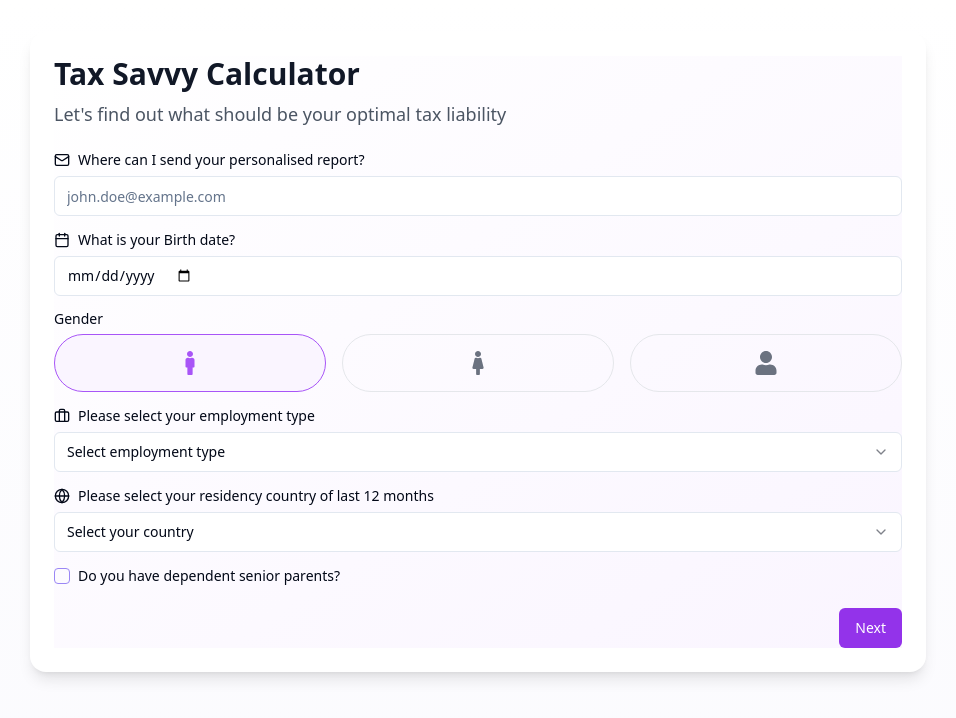
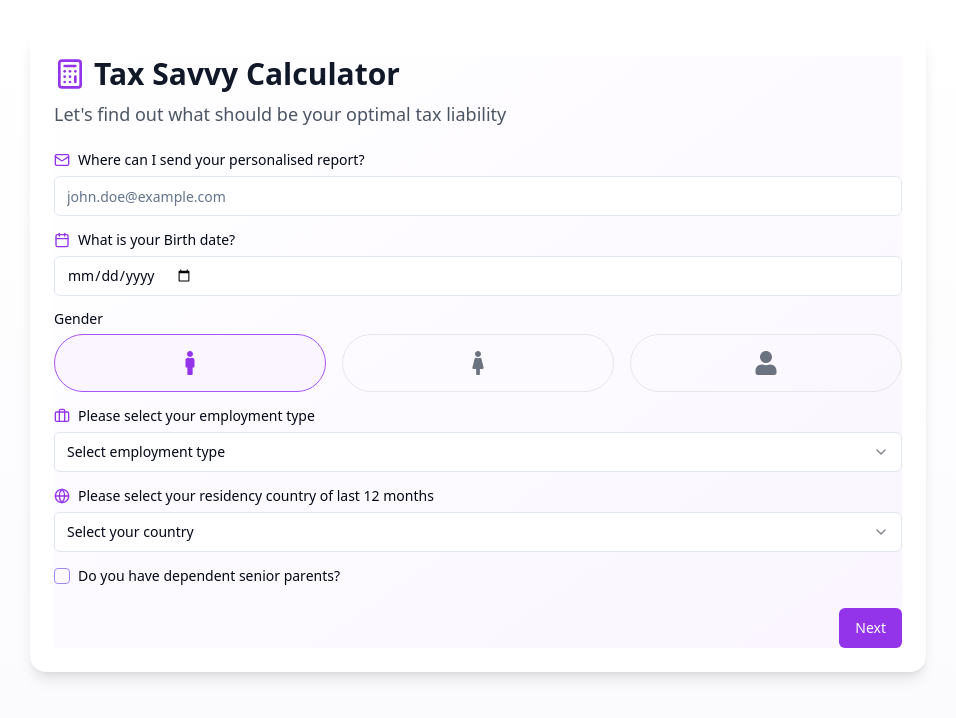
Before and after one commit to KamalikaPoddar/tax-simplify, a React (Vite) app: page / in a window 1280 px wide. Shown: the top 718 px of the page, without its empty margins (162-1118 px from the left). Built offline with nearby package versions, Linux system fonts and the light colour scheme.

Commit message:
Add calculator icon to header
Added a purple calculator icon to the header section alongside the "Tax Savvy Calculator" text.  All icons in the application should now be purple.

```diff
--- a/src/components/tax-calculator/PersonalInfoForm.tsx
+++ b/src/components/tax-calculator/PersonalInfoForm.tsx
@@ -5,7 +5,7 @@ import { Input } from "@/components/ui/input";
 import { Label } from "@/components/ui/label";
 import { Select, SelectContent, SelectItem, SelectTrigger, SelectValue } from "@/components/ui/select";
 import { Checkbox } from "@/components/ui/checkbox";
-import { Mail, Calendar, Briefcase, Globe } from "lucide-react";
+import { Mail, Calendar, Briefcase, Globe, Calculator } from "lucide-react";
 import { FaMale, FaFemale, FaUser } from 'react-icons/fa';
 
 interface PersonalInfoFormProps {
@@ -23,7 +23,10 @@ export function PersonalInfoForm({ onNext }: PersonalInfoFormProps) {
   return (
     <form onSubmit={handleSubmit} className="space-y-6 bg-gradient-to-br from-white to-purple-50">
       <div className="space-y-2">
-        <h1 className="text-3xl font-bold text-gray-900">Tax Savvy Calculator</h1>
+        <h1 className="text-3xl font-bold text-gray-900 flex items-center gap-2">
+          <Calculator className="h-8 w-8 text-purple-600" />
+          Tax Savvy Calculator
+        </h1>
         <p className="text-lg text-gray-600">
           Let's find out what should be your optimal tax liability
         </p>
@@ -32,7 +35,7 @@ export function PersonalInfoForm({ onNext }: PersonalInfoFormProps) {
       <div className="space-y-4">
         <div className="space-y-2">
           <Label htmlFor="email" className="flex items-center gap-2">
-            <Mail className="h-4 w-4" />
+            <Mail className="h-4 w-4 text-purple-600" />
             Where can I send your personalised report?
           </Label>
           <Input
@@ -53,7 +56,7 @@ export function PersonalInfoForm({ onNext }: PersonalInfoFormProps) {
 
         <div className="space-y-2">
           <Label htmlFor="birthDate" className="flex items-center gap-2">
-            <Calendar className="h-4 w-4" />
+            <Calendar className="h-4 w-4 text-purple-600" />
             What is your Birth date?
           </Label>
           <Input
@@ -95,7 +98,7 @@ export function PersonalInfoForm({ onNext }: PersonalInfoFormProps) {
               >
                 <Icon
                   className={`h-6 w-6 ${
-                    formData.personalInfo.gender === value ? "text-purple-500" : "text-gray-500"
+                    formData.personalInfo.gender === value ? "text-purple-600" : "text-gray-500"
                   }`}
                 />
               </div>
@@ -105,7 +108,7 @@ export function PersonalInfoForm({ onNext }: PersonalInfoFormProps) {
 
         <div className="space-y-2">
           <Label htmlFor="employmentType" className="flex items-center gap-2">
-            <Briefcase className="h-4 w-4" />
+            <Briefcase className="h-4 w-4 text-purple-600" />
             Please select your employment type
           </Label>
           <Select
@@ -130,7 +133,7 @@ export function PersonalInfoForm({ onNext }: PersonalInfoFormProps) {
 
         <div className="space-y-2">
           <Label htmlFor="residencyCountry" className="flex items-center gap-2">
-            <Globe className="h-4 w-4" />
+            <Globe className="h-4 w-4 text-purple-600" />
             Please select your residency country of last 12 months
           </Label>
           <Select
```
